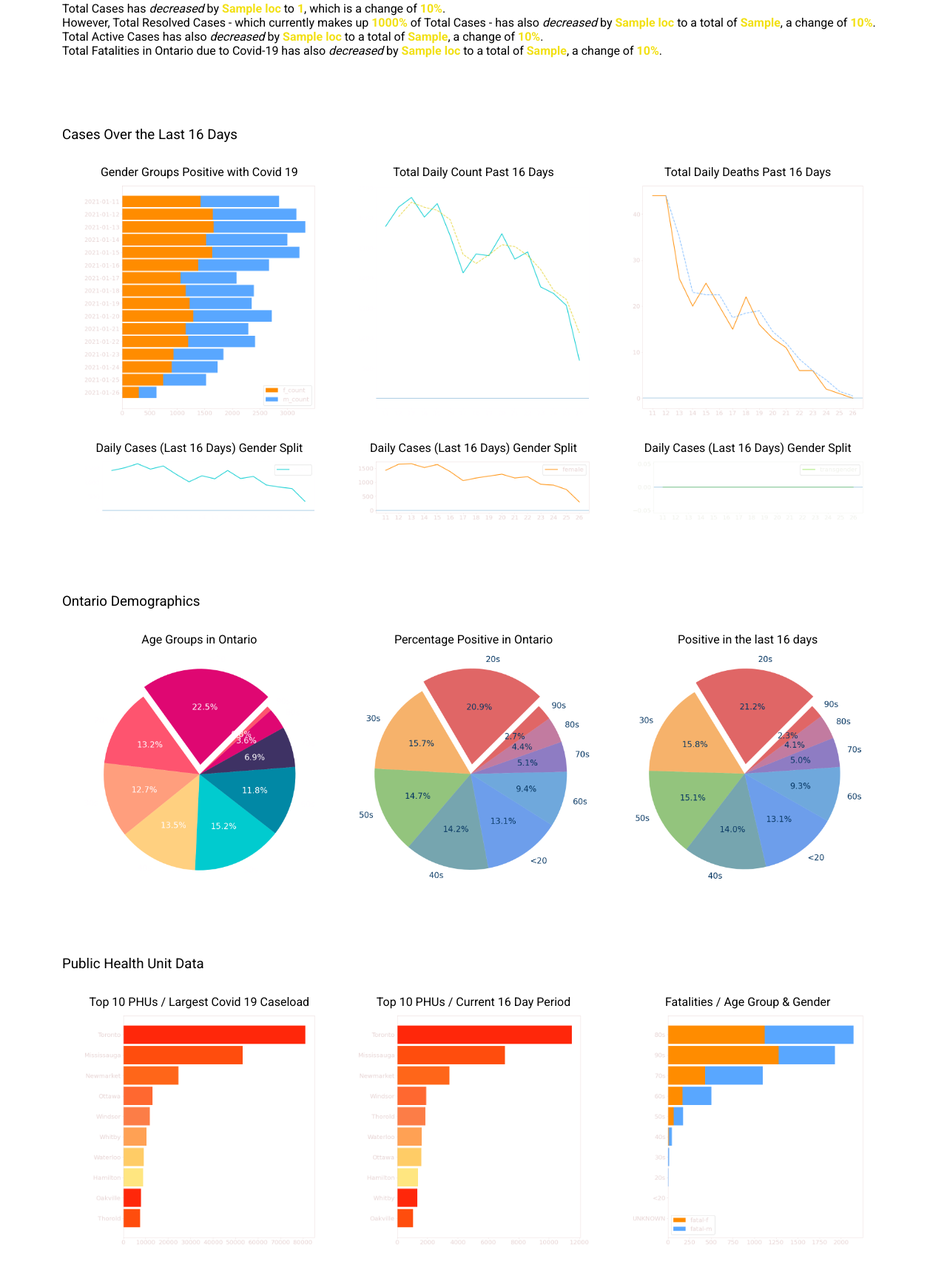
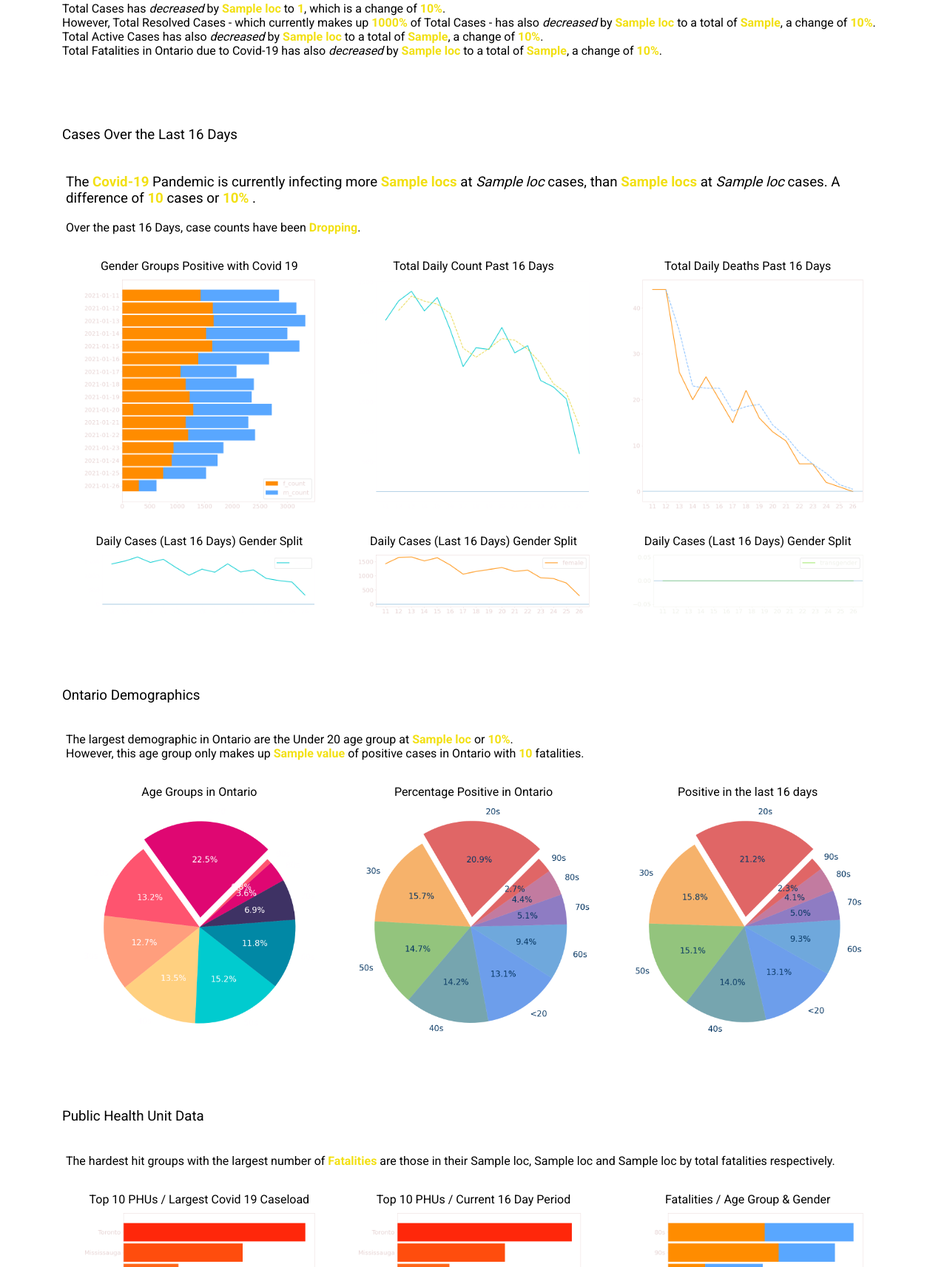
Before and after one commit to tamccullough/covon, a Flask app: template templates/co-index.html in a window 1280 px wide. Shown: the part 266-1979 px from the top of the page at 74% size. Run offline with Flask 2, Linux system fonts and the light colour scheme; the template is opened without the code that fills it: most values are stand-ins (such as "Sample title", 1, 10 or a date in 2020); parts of the project's set-up code (start-up, migrations or seed data) failed here and were passed over.

Commit message:
fixing paragraph layout and % sign placement

```diff
--- a/main.py
+++ b/main.py
@@ -60,13 +60,14 @@ def index():
     on_cases = pd.read_csv(f'datasets/{year}/on_cases.csv')#com.get_cases(on_db,total_cases)
     on_cases = on_cases.dropna()
     gender_groups = pd.read_csv(f'datasets/{year}/gender_infected.csv')
+    fatalities = pd.read_csv(f'datasets/{year}/fatal.csv')
     gender_groups['pop%'] = gender_groups['pop%'].apply(lambda x: round(x,4))
     #infected = pd.read_csv(f'datasets/{year}/infected.csv')
     outcomes = pd.read_csv(f'datasets/{year}/outcomes.csv')
     resolved = round(outcomes.at[0,'pop%']*100,2)
     fatal = round(outcomes.at[1,'pop%']*100,2)
     active = round(outcomes.at[2,'pop%']*100,2)
-    print('\nTESTING',recent_cases_count.loc[15,'count'],'\nDONETESTING\n')
+    print('\nTESTING',fatal,'\nDONETESTING\n')
     trend = [recent_cases_count.loc[0,'count'],recent_cases_count.loc[7,'count'],recent_cases_count.loc[15,'count']]
     for col in ['female','male','transgender','total','fatal-f','fatal-m','fatal-t','fatal-u','fatal-total']:
         on_cases[col] = on_cases[col].astype('int')
@@ -76,7 +77,8 @@ def index():
 
     return render_template('co-index.html',
     day = day, weekday = weekday, month = month, yesterday = yesterday, last_month = last_month,
-    outcomes = outcomes, gender_groups = gender_groups, on_cases = on_cases, year = year, trend = trend,
+    outcomes = outcomes, gender_groups = gender_groups, on_cases = on_cases, fatalities = fatalities,
+    year = year, trend = trend, on_age = on_age,
     resolved = resolved, fatal = fatal, active = active, total_cases = total_cases, change = change,
     theme = theme)
 
--- a/templates/co-index.html
+++ b/templates/co-index.html
@@ -93,8 +93,28 @@
     <!-- last 16 days charts and graphs -->
     <div class="{{ theme }}-dark" style="border-radius: 0.5rem; padding: 20px 20px;">
     <h3 class="{{ theme }}-t">Cases Over the Last 16 Days</h3>
+    <div style="border-radius: 0.5rem; padding: 5px 5px;">
+      <h3>The <strong>Covid-19</strong> Pandemic is currently infecting more
+        {% if gender_groups.loc[0,'count'] > gender_groups.loc[1,'count'] %}
+        <strong>{{ gender_groups.loc[0,'client_gender'][0:1]+gender_groups.loc[0,'client_gender'][1:]|lower+'s' }}</strong> at <em>{{ gender_groups.loc[0,'count'] }}</em> cases, than <strong>{{ gender_groups.loc[1,'client_gender'][0:1]+gender_groups.loc[1,'client_gender'][1:]|lower+'s' }}</strong>  at <em>{{ gender_groups.loc[1,'count'] }}</em> cases.
+        A difference of <strong>{{ gender_groups.loc[0,'count'] - gender_groups.loc[1,'count'] }}</strong> cases or <strong>{{ (gender_groups.loc[0,'count'] / gender_groups.loc[1,'count']) | round(2) }}%</strong>
+        {%else%}
+        <strong>{{ gender_groups.loc[1,'client_gender'][0:1]+gender_groups.loc[1,'client_gender'][1:]|lower+'s' }}</strong> at <em>{{ gender_groups.loc[1,'count'] }}</em> cases, than <strong>{{ gender_groups.loc[0,'client_gender'][0:1]+gender_groups.loc[0,'client_gender'][1:]|lower+'s' }}</strong> at <em>{{ gender_groups.loc[0,'count'] }}</em> cases.
+        A difference of <strong>{{ gender_groups.loc[1,'count'] - gender_groups.loc[0,'count'] }}</strong> cases or <strong>{{ (gender_groups.loc[0,'count'] / gender_groups.loc[1,'count']) | round(2) }}%</strong>
+        {% endif %}.
+      </h3>
+      <p>Over the past 16 Days, case counts have been
+        {% if (trend[2] > trend[1]) and (trend[1] > trend[0]) %}
+        <strong>Rising</strong>.
+        {% elif (trend[1] > trend[0]) and (trend[1] > trend[2]) %}
+        were <strong>Rising</strong> midway, but are now beginning to <strong>Drop</strong>.
+        {% else %}
+        <strong>Dropping</strong>.
+        {% endif %}
+      </p>
+    </div>
         <div class="parent">
-          <!-- pie 1 -->
+          <!-- graphs 1 -->
           <div class="box">
             <a class="{{ theme }}-t-blue" style="display: inline;">Gender Groups </a>
             <a class="{{ theme }}-t-yellow" style="display: inline;">Positive with Covid 19</a>
@@ -112,7 +132,7 @@
           </div>
         </div>
         <div class="parent">
-          <!-- pie 2 -->
+          <!-- graphs 2 -->
           <div class="box">
             <a class="{{ theme }}-t-blue">Daily Cases (Last 16 Days) Gender Split</a>
             <div><img class="center" src="static/images/graph/16-days-total_count-male.png" alt="Total Outcomes" style="max-width:95%"></div>
@@ -131,6 +151,11 @@
     <!-- PIE charts relating to demographics -->
     <div class="{{ theme }}-light" style="border-radius: 0.5rem; padding: 20px 20px;">
     <h3 class="{{ theme }}-t">Ontario Demographics</h3>
+    <div style="border-radius: 0.5rem; padding: 5px 5px;">
+      <p>The largest demographic in Ontario are the Under 20 age group at <strong>{{ on_age.loc[0,'count'] }}</strong> or <strong>{{ (on_age.loc[0,'pop%']*100) | round(2) }}%</strong>.<br>
+        However, this age group only makes up <strong>{{ on_cases[on_cases['age_group'] == '<20']['case%'].values[0] }}</strong> of positive cases in Ontario with <strong>{{ (fatalities[fatalities['age_group'] == '<20']['fatal-total'].values[0]) | int }}</strong> fatalities.
+      </p>
+    </div>
         <!-- pie charts -->
         <div class="parent">
         <!-- pie 1 -->
@@ -153,6 +178,9 @@
     <!-- Top Areas of infection -->
     <div class="{{ theme }}-dark" style="border-radius: 0.5rem; padding: 20px 20px;">
     <h3 class="{{ theme }}-t">Public Health Unit Data</h3>
+    <div style="border-radius: 0.5rem; padding: 5px 5px;">
+      <p>The hardest hit groups with the largest number of <strong>Fatalities</strong> are those in their {{ fatalities.loc[0,'age_group'] }}, {{ fatalities.loc[1,'age_group'] }} and {{ fatalities.loc[2,'age_group'] }} by total fatalities respectively.</p>
+    </div>
         <!-- bar charts -->
         <div class="parent">
           <!-- chart 1 -->
```
